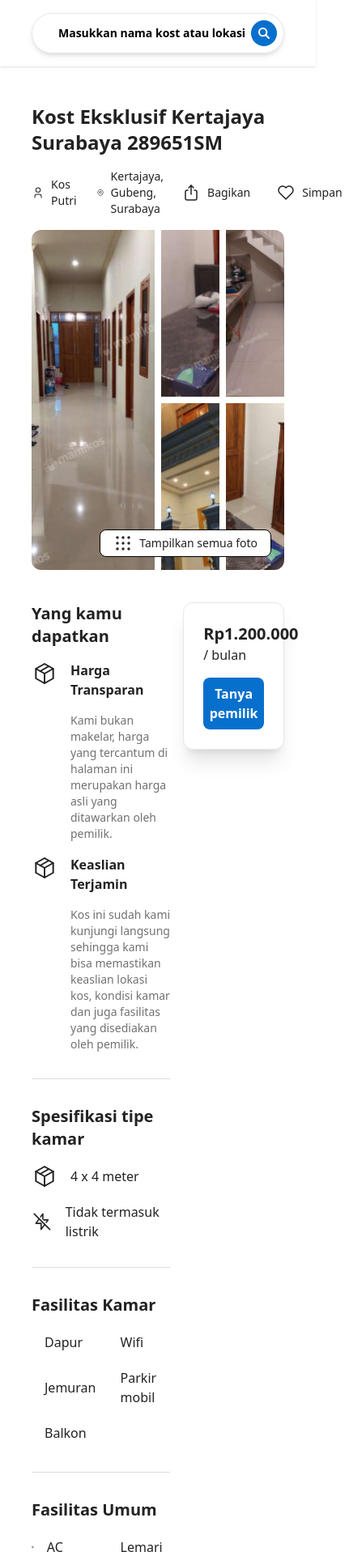
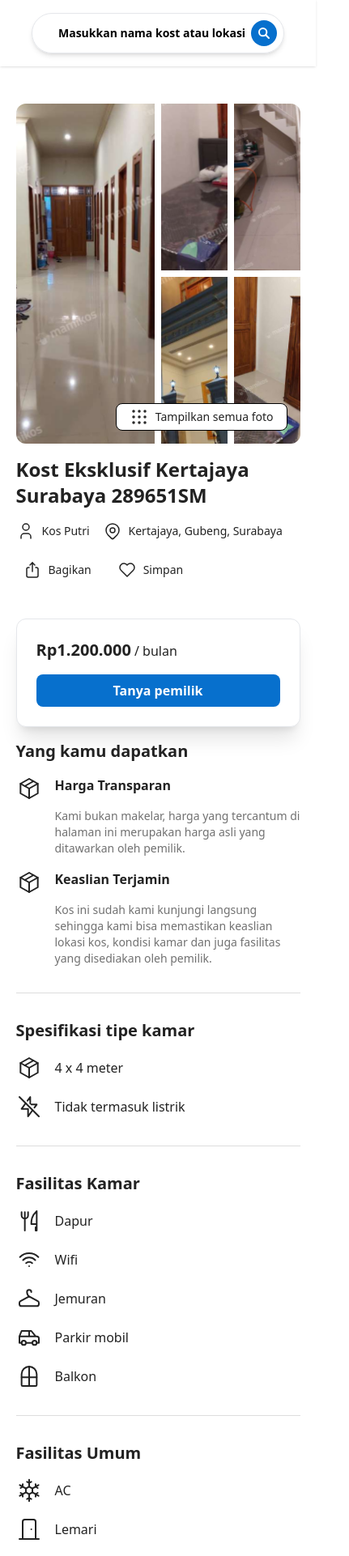
Before and after one commit to jihadable/pakkos, a React (Vite) app: page /room/title in a window 390 px wide. Shown: the top 1922 px of the page at 81% size, 431 px wide, since content can reach past the window. Built offline with nearby package versions, Linux system fonts and the light colour scheme.

Commit message:
membuat responsive untuk title page

```diff
--- a/src/components/Navbar.jsx
+++ b/src/components/Navbar.jsx
@@ -18,7 +18,7 @@ export default function Navbar({ page }){
     }, [])
 
     return (
-        <nav className={`fixed left-0 right-0 top-0 py-4 ${page === "title" ? "px-[10vw]" : "px-[5vw]"} bg-white flex items-center justify-between text-[#222] shadow z-10`}>
+        <nav className={`fixed left-0 right-0 top-0 py-4 ${page === "title" ? "px-[10vw] tablet:px-[5vw]" : "px-[5vw]"} bg-white flex items-center justify-between text-[#222] shadow z-10`}>
             <a href="/" className="logo flex mobile:hidden">
                 <img src={logo} alt="Logo" />
             </a>
--- a/src/pages/Title.jsx
+++ b/src/pages/Title.jsx
@@ -30,9 +30,10 @@ export default function Title(){
 
 function Header(){
     return (
-        <header className="w-[80vw] mx-auto mt-32 flex flex-col gap-4 relative">
+        <header className="w-[80vw] mx-auto mt-32 flex flex-col gap-4 mobile:w-[90vw] mobile:flex-col-reverse tablet:w-[90vw]">
+            <div className="info flex flex-col gap-4">
                 <div className="font-semibold text-2xl">Kost Eksklusif Kertajaya Surabaya 289651SM</div>
-            <div className="flex items-center justify-between text-sm">
+                <div className="flex items-center justify-between text-sm mobile:flex-col mobile:items-start mobile:gap-4">
                     <div className="left flex items-center gap-4">
                         <div className="flex items-center gap-2">
                             <IconUser stroke={1.5} />
@@ -54,9 +55,11 @@ function Header(){
                         </div>
                     </div>
                 </div>
-            <div className="images flex items-stretch gap-2 rounded-xl h-[420px] overflow-hidden">
+            </div>
+            <div className="images flex w-full mobile:overflow-x-auto relative">
+                <div className="images w-full flex items-stretch gap-2 h-[420px] rounded-xl overflow-hidden">
                     <div className="title-img1 w-full h-full"></div>
-                <div className=" w-full h-full grid grid-cols-2 gap-2">
+                    <div className="w-full h-full grid grid-cols-2 gap-2">
                         <div className="title-img2"></div>
                         <div className="title-img3"></div>
                         <div className="title-img4"></div>
@@ -67,13 +70,14 @@ function Header(){
                     <IconGridDots stroke={1.5} />
                     <span>Tampilkan semua foto</span>
                 </button>
+            </div>
         </header>
     )
 }
 
 function Content(){
     return (
-        <div className="flex gap-4 w-[80vw] mx-auto mt-10 mb-24">
+        <div className="flex gap-4 w-[80vw] mx-auto mt-10 mb-24 mobile:w-[90vw] mobile:flex-col-reverse tablet:w-[90vw]">
             <Keuntungan />
             <Harga />
         </div>
@@ -82,7 +86,7 @@ function Content(){
 
 function Keuntungan(){
     return (
-        <section className="w-3/5 flex flex-col gap-8">
+        <section className="w-3/5 flex flex-col gap-8 mobile:w-full">
             <YangKamuDapatkan />
             <div className="line h-[1px] w-full bg-[#ddd]"></div>
             <SpesifikasiKamar />
@@ -194,7 +198,7 @@ function FasilitasKamar(){
     return (
         <div className="w-full flex flex-col gap-4">
             <div className="title text-xl font-semibold">Fasilitas Kamar</div>
-            <div className="items grid grid-cols-2 gap-4">
+            <div className="items grid grid-cols-2 gap-4 mobile:grid-cols-1 tablet:grid-cols-1">
             {
                 data.map((item, index) => {
                     return (
@@ -237,7 +241,7 @@ function FasilitasUmum(){
     return (
         <div className="w-full flex flex-col gap-4">
             <div className="title text-xl font-semibold">Fasilitas Umum</div>
-            <div className="items grid grid-cols-2 gap-4">
+            <div className="items grid grid-cols-2 gap-4 mobile:grid-cols-1 tablet:grid-cols-1">
             {
                 data.map((item, index) => {
                     return (
@@ -303,7 +307,7 @@ function Harga(){
 
     return (
         <>
-        <section className="w-2/5 h-fit flex flex-col gap-4 p-6 border rounded-xl bg-white shadow-xl">
+        <section className="w-2/5 h-fit flex flex-col gap-4 p-6 border rounded-xl bg-white shadow-xl mobile:w-full">
             <div className="">
                 <span className="font-semibold text-xl">Rp1.200.000</span> / bulan
             </div>
@@ -323,7 +327,7 @@ function TanyaPemilik({ showTanyaPemilik, setShowTanyaPemilik }){
     return (
         <>
         <div className={`overlay ${showTanyaPemilik ? "flex" : "hidden"} bg-black/[.5] fixed top-0 left-0 right-0 bottom-0 z-20`} onClick={() => setShowTanyaPemilik(false)}></div>
-        <div className={`${showTanyaPemilik ? "flex" : "hidden"} fixed top-1/2 left-1/2 -translate-x-1/2 -translate-y-1/2 flex-col gap-4 rounded-xl bg-white p-12 z-30`}>
+        <div className={`${showTanyaPemilik ? "flex" : "hidden"} fixed top-1/2 left-1/2 -translate-x-1/2 -translate-y-1/2 flex-col gap-4 rounded-xl bg-white p-12 z-30 mobile:w-[90vw] mobile:p-8`}>
             <div className="flex flex-col gap-4">
                 <div className="font-semibold text-xl">Pilih pertanyaan</div>
                 <div className="flex flex-col gap-4">
```
Lines whose indentation alone changed are shown as unchanged.
